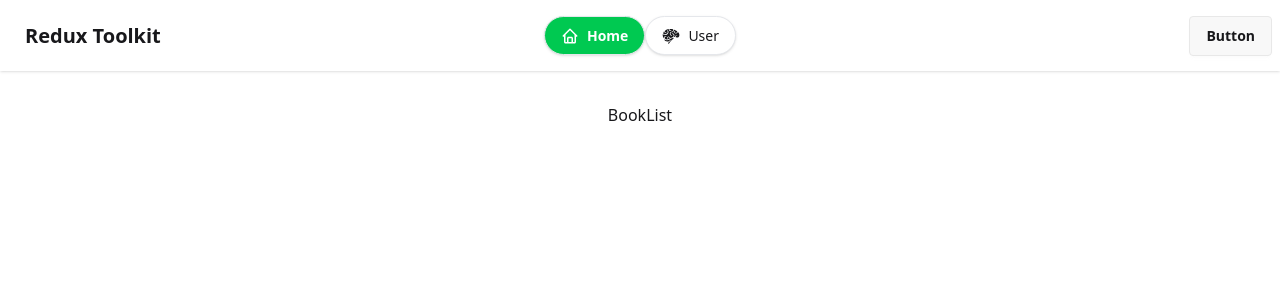
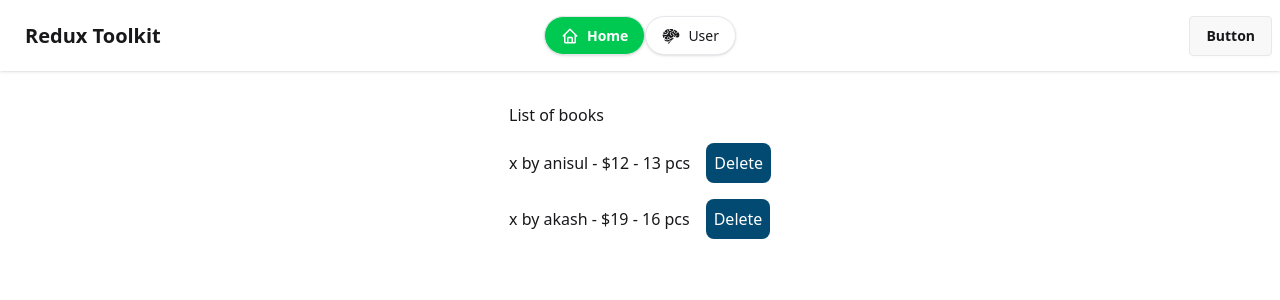
Before and after one commit to abdulmazidakash/react-redux-toolkit-practice, a React (Vite) app: page / in a window 1280 px wide. Shown: the top 300 px of the page. Built offline with nearby package versions, Linux system fonts and the light colour scheme.

Commit message:
delete operation done

```diff
--- a/src/app/store.jsx
+++ b/src/app/store.jsx
@@ -1,19 +1,11 @@
-// import { configureStore } from "@reduxjs/toolkit";
-// import counterReducer from "../features/counter/counterSlice";
-
 import { configureStore } from "@reduxjs/toolkit";
-import { bookReducer } from "../features/bookSlice";
-
-// const store = configureStore({
-// 	reducer: {
-// 		counter: counterReducer,
-// 	},
-// });
-
-// export default store;
+import counterReducer from "../features/counter/counterSlice";
+import  bookReducer  from "../features/bookSlice";
 const store = configureStore({
 	reducer: {
-		book: bookReducer,
-	}
+		counter: counterReducer,
+		booksR: bookReducer,
+	},
 });
+
 export default store;
--- a/src/components/BookList.jsx
+++ b/src/components/BookList.jsx
@@ -1,9 +1,32 @@
 import React from 'react'
-import { useSelector } from 'react-redux'
+import { useDispatch, useSelector } from 'react-redux'
+import { deleteBook } from '../features/bookSlice';
 
 export default function BookList() {
-	useSelector((state)=>console.log(state.book))
+	const {books} = useSelector((state)=>state.booksR);
+	const dispatch = useDispatch();
+
+	const handleDelete = (id)=>{
+		// console.log(id);
+		dispatch(deleteBook(id))
+
+	}
+
   return (
-	<div>BookList</div>
+	<div>
+		<h2>List of books</h2>
+		{books && books.length > 0 ? (
+			<ul>
+			{books.map((book)=>{
+
+				return (<li key={book.id} className='my-4'>
+					{book.title} by {book.author} - ${book.price} - {book.quantity} pcs
+					<button onClick={()=>handleDelete(book.id)} className='ml-4 cursor-pointer p-2 rounded-lg bg-sky-900 text-white'>Delete</button>
+				</li>
+			);
+			})}
+		</ul>
+		): (<p>No books Exist</p>)}
+	</div>
   )
 }
--- a/src/features/bookSlice.jsx
+++ b/src/features/bookSlice.jsx
@@ -1,11 +1,23 @@
 import { createSlice } from "@reduxjs/toolkit";
 
-const initialState = {book: []};
+const initialState = {
+  books: [
+    { id: 1, title: 'x', author: 'anisul', price: 12, quantity: 13 },
+    { id: 2, title: 'x', author: 'akash', price: 19, quantity: 16 },
+  ],
+};
 
-export const bookSlice = createSlice({
-	name: 'book',
-	initialState,
-	reducers: {}
+const bookSlice = createSlice({
+  name: 'books',
+  initialState,
+  reducers: {
+	deleteBook: (state, action) =>{
+		const  id = action.payload;
+		state.books = state.books.filter((book)=> book.id !== id);
+	},
+  },
 });
 
-export  const bookReducer = bookSlice.reducer;
+export const { deleteBook } = bookSlice.actions;
+
+export default bookSlice.reducer;
```
